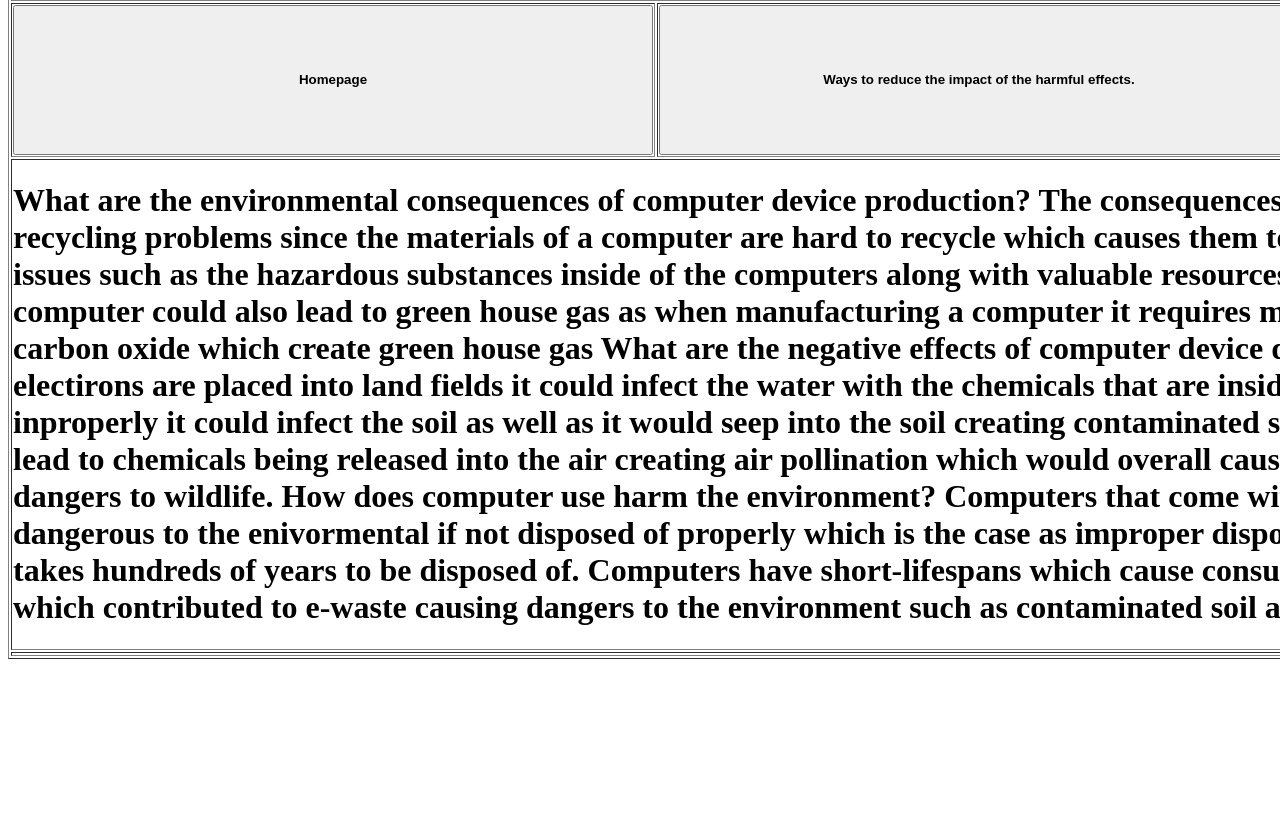
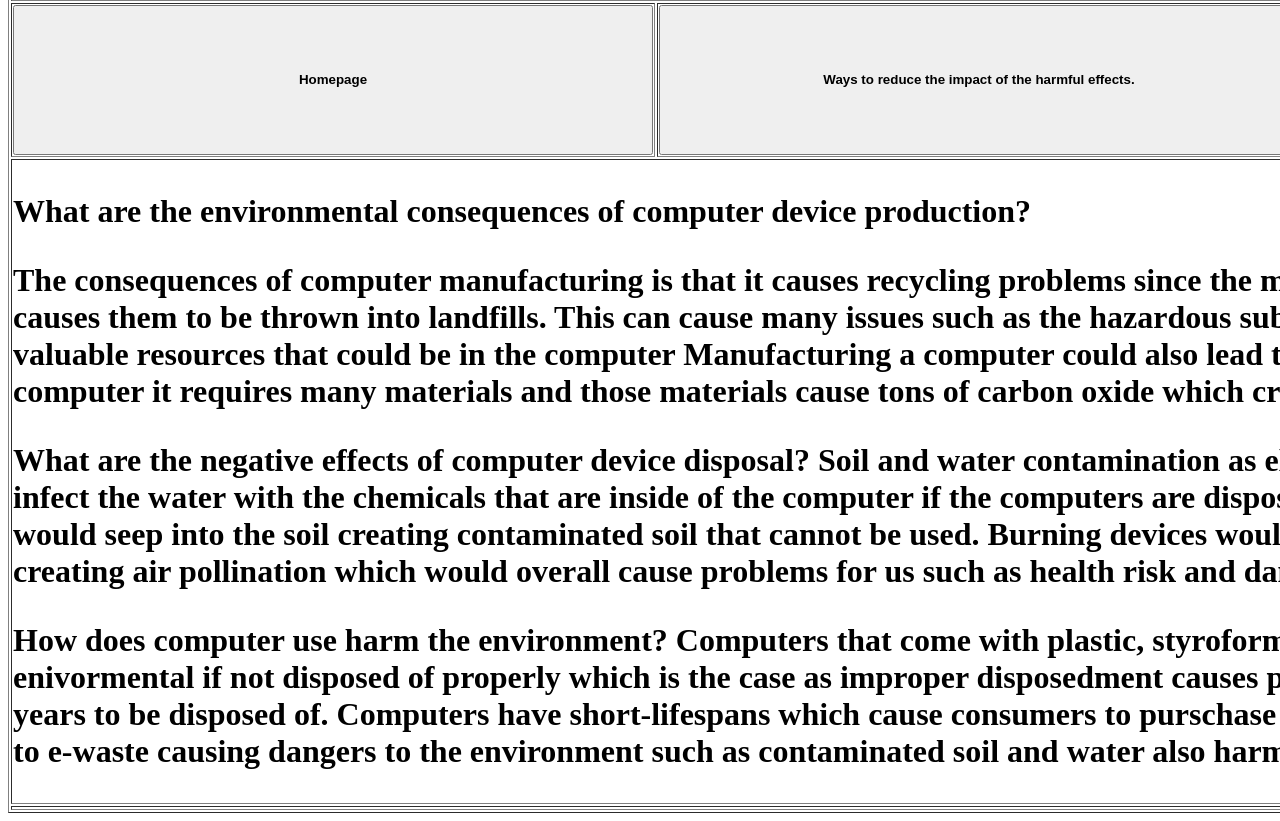
Before and after one commit to Nooby7190/Project, a plain HTML site: page page3.html in a window 1280 px wide. Shown: the part 540-1361 px from the top of the page. Before the commit the page ends 1207 px from the top, so only its background shows below. Drawn offline with Linux system fonts and the light colour scheme.

Commit message:
Update page3.html

```diff
--- a/page3.html
+++ b/page3.html
@@ -33,20 +33,17 @@
                     <h1><b>
 
 
-                        What are the environmental consequences of computer device production?
+                        <p>What are the environmental consequences of computer device production?</p>
+                        The consequences of computer manufacturing is that it causes recycling problems since the materials of a computer are hard to recycle which causes them to be thrown into landfills. This can cause many issues such as the hazardous substances inside of the computers along with valuable resources that could be in the computer
+			Manufacturing a computer could also lead to green house gas as when manufacturing a computer it requires many materials and those materials cause tons of carbon oxide which create green house gas
 
-		The consequences of computer manufacturing is that it causes recycling problems since the materials of a computer are hard to recycle which causes them to be thrown into landfills. This can cause many issues such as the hazardous substances inside of the computers along with valuable resources that could be in the computer
-		Manufacturing a computer could also lead to green house gas as when manufacturing a computer it requires many materials and those materials cause tons of carbon oxide which create green house gas
+                	<p>What are the negative effects of computer device disposal?
+                        Soil and water contamination as electirons are placed into land fields it could infect the water with the chemicals that are inside of the computer if the computers are disposed inproperly it could infect the soil as well as it would seep into the soil creating contaminated soil that cannot be used.
+			Burning devices would lead to chemicals being released into the air creating air pollination which would overall cause problems for us such as health risk and dangers to wildlife.</p>
 
-                        What are the negative effects of computer device disposal?
-
-		Soil and water contamination as electirons are placed into land fields it could infect the water with the chemicals that are inside of the computer if the computers are disposed inproperly it could infect the soil as well as it would seep into the soil creating contaminated soil that cannot be used.
-		Burning devices would lead to chemicals being released into the air creating air pollination which would overall cause problems for us such as health risk and dangers to wildlife.
-
-                        How does computer use harm the environment?
-
-		Computers that come with plastic, styroform and cardboard are dangerous to the enivormental if not disposed of properly which is the case as improper disposedment causes pollution and those materials takes hundreds of years to be disposed of.
-		Computers have short-lifespans which cause consumers to purschase a better computer or device which contributed to e-waste causing dangers to the environment such as contaminated soil and water also harming the eco system.
+                        <p>How does computer use harm the environment?
+                        Computers that come with plastic, styroform and cardboard are dangerous to the enivormental if not disposed of properly which is the case as improper disposedment causes pollution and those materials takes hundreds of years to be disposed of.
+			Computers have short-lifespans which cause consumers to purschase a better computer or device which contributed to e-waste causing dangers to the environment such as contaminated soil and water also harming the eco system.</p>
 </b></h1>
                 </td>
             </tr>
```
